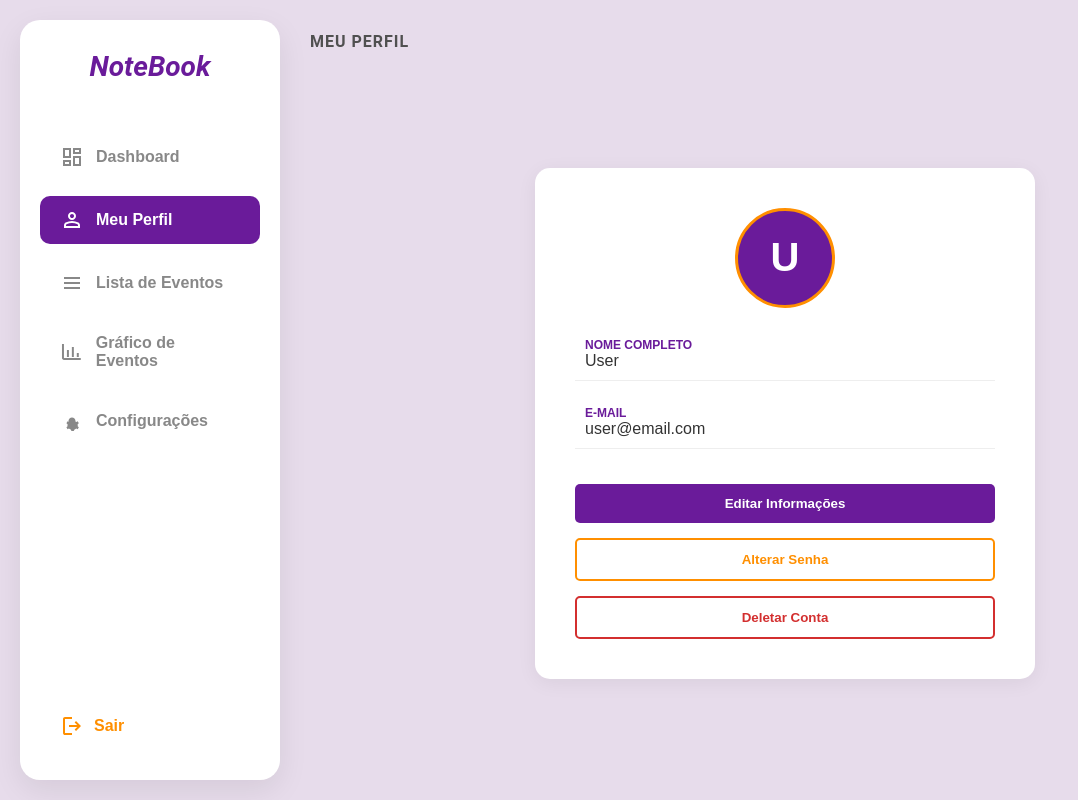
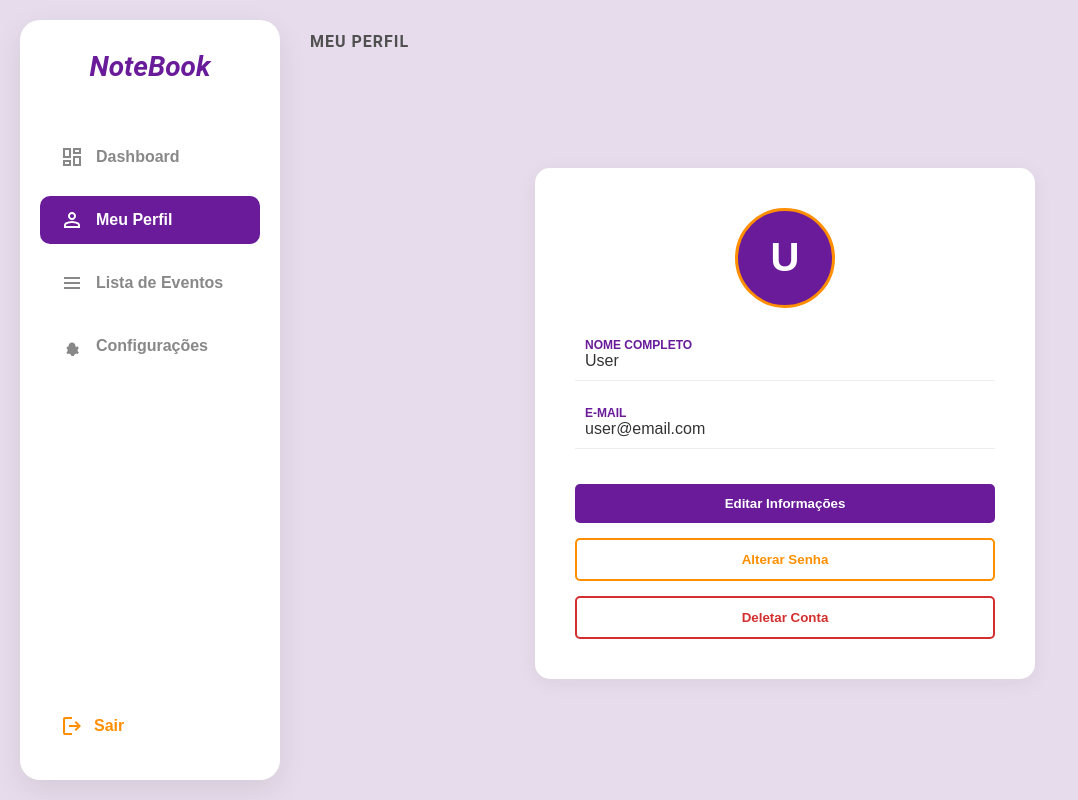
Before and after one commit to yasSayuri/Certificadora_3, a React app in the folder frontend/: page /perfil in a window 1280 px wide. Shown: the whole page, without its empty margins (0-1078 px from the left). Built offline with nearby package versions, Linux system fonts and the light colour scheme; the HTML template or start-up script is replaced by a standard one.

Commit message:
Remoção de "graficoEventos" da sidebar

```diff
--- a/frontend/src/App.jsx
+++ b/frontend/src/App.jsx
@@ -19,7 +19,6 @@ function App() {
         <Route path="/dashboard" element={<Dashboard />} />
         <Route path="/perfil" element={<Perfil />} />
         <Route path="/listaEventos" element={<ListaEventos />} />
-        <Route path="/graficoEventos" element={<GraficoEventos />} />
       </Routes>
     </Router>
   );
--- a/frontend/src/pages/Dashboard.jsx
+++ b/frontend/src/pages/Dashboard.jsx
@@ -57,7 +57,6 @@ function Dashboard() {
         </div>
       )}
 
-      {/* COMPONENTE CHAMADO AQUI */}
       <Sidebar paginaAtiva="dashboard" />
 
       <main className="dashboard_main">
--- a/frontend/src/pages/Sidebar.jsx
+++ b/frontend/src/pages/Sidebar.jsx
@@ -39,11 +39,6 @@ function Sidebar({ paginaAtiva }) {
             Lista de Eventos
           </Link>
 
-          <Link to="/GraficoEventos" className={`nav_item ${paginaAtiva === 'graficoEventos' ? 'active' : ''}`}>
-            <svg xmlns="http://www.w3.org/2000/svg" height="24px" viewBox="0 -960 960 960" width="24px" fill="currentColor"><path d="M280-280h80v-280h-80v280Zm200 0h80v-400h-80v400Zm200 0h80v-160h-80v160ZM160-160q-33 0-56.5-23.5T80-240v-560h80v560h680v80H160Z"/></svg>
-            Gráfico de Eventos
-          </Link>
-
           <div className="nav_item" style={{ cursor: 'pointer' }} onClick={() => mostrarPopup('Ainda não implementado', 'erro')}>
             <svg xmlns="http://www.w3.org/2000/svg" height="24px" viewBox="0 -960 960 960" width="24px" fill="currentColor"><path d="M480-340q-58 0-99-42t-41-99q0-58 41-99t99-42q58 0 99 42t41 99q0 58-41 99t-99 42Zm-20 256L428-142q-20-5-38-14t-33-21l-55 23-45-78 47-36q-2-10-3-20.5t-1-21.5q0-11 1-21.5t3-20.5l-47-36 45-78 55 23q15-12 33-21t38-14l32-58h90l32 58q20 5 38 14t33 21l55-23 45 78-47 36q2 10 3 20.5t1 21.5q0 11-1 21.5t-3 20.5l47 36-45 78-55-23q-15 12-33 21t-38 14l-32 58h-90Z"/></svg>
             Configurações
```
